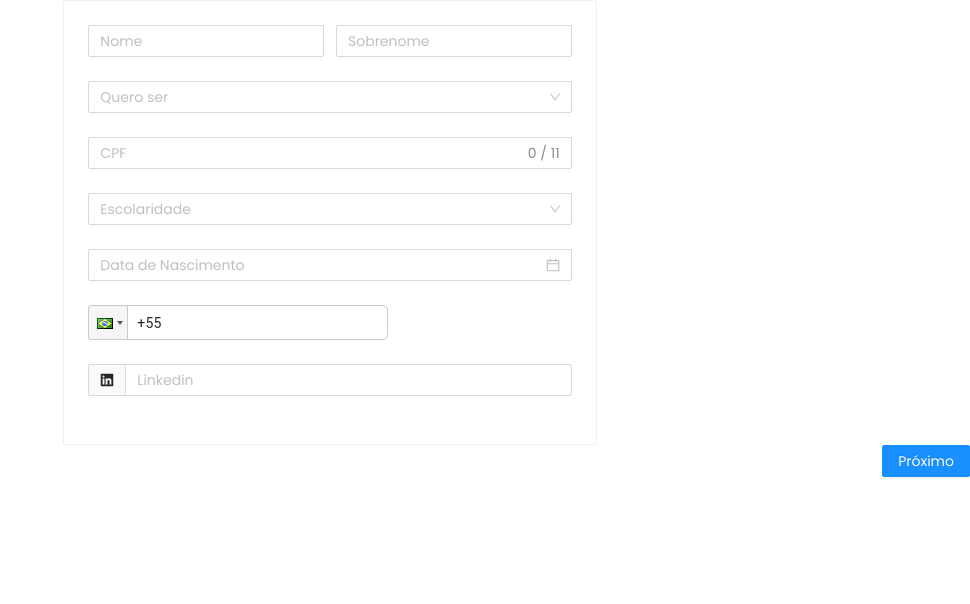
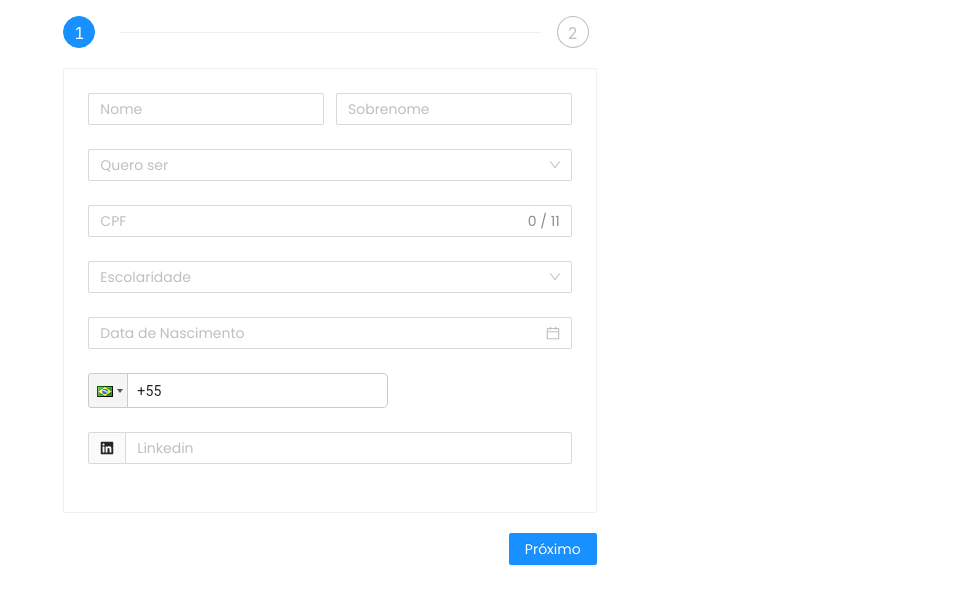
Before and after one commit to gabrdgs/plataforma-next-test, a Next.js app: page /register in a window 1280 px wide. Shown: the top 604 px of the page, without its empty margins (310-1280 px from the left). Built offline with nearby package versions, Linux system fonts and the light colour scheme.

Commit message:
Update RegisterPage.jsx

```diff
--- a/src/views/RegisterPage/RegisterPage.jsx
+++ b/src/views/RegisterPage/RegisterPage.jsx
@@ -41,23 +41,17 @@ export default function RegisterPage({}) {
 
   return (
     <Fragment>
-      <Steps current={current} size="small" direction="horizontal">
-        {steps.map((item, index) => {
-          <Step key={`content-${index}`} title={item.title} />;
-        })}
+      <Row justify="center" align="middle">
+        <Col span={10}>
+          <Space size={20} direction="vertical">
+            <Steps current={current}>
+              {steps.map((item, index) => (
+                <Step key={`content-${index}`} />
+              ))}
             </Steps>
-      <Row justify="center" align="middle">
-        <Steps>
-          {steps.map((item, index) => {
-            <Step key={`content-${index}`} title={item.title} />;
-          })}
-        </Steps>
-        <Col span={10}>
             <div className="steps-content">
               <Card>{steps[current].content}</Card>
             </div>
-        </Col>
-      </Row>
             <Row justify="end" align="middle">
               <Space size={5}>
                 {current < steps.length - 1 && (
@@ -72,6 +66,9 @@ export default function RegisterPage({}) {
                   </Button>
                 )}
               </Space>
+            </Row>
+          </Space>
+        </Col>
       </Row>
     </Fragment>
   );
```
Lines whose indentation alone changed are shown as unchanged.
